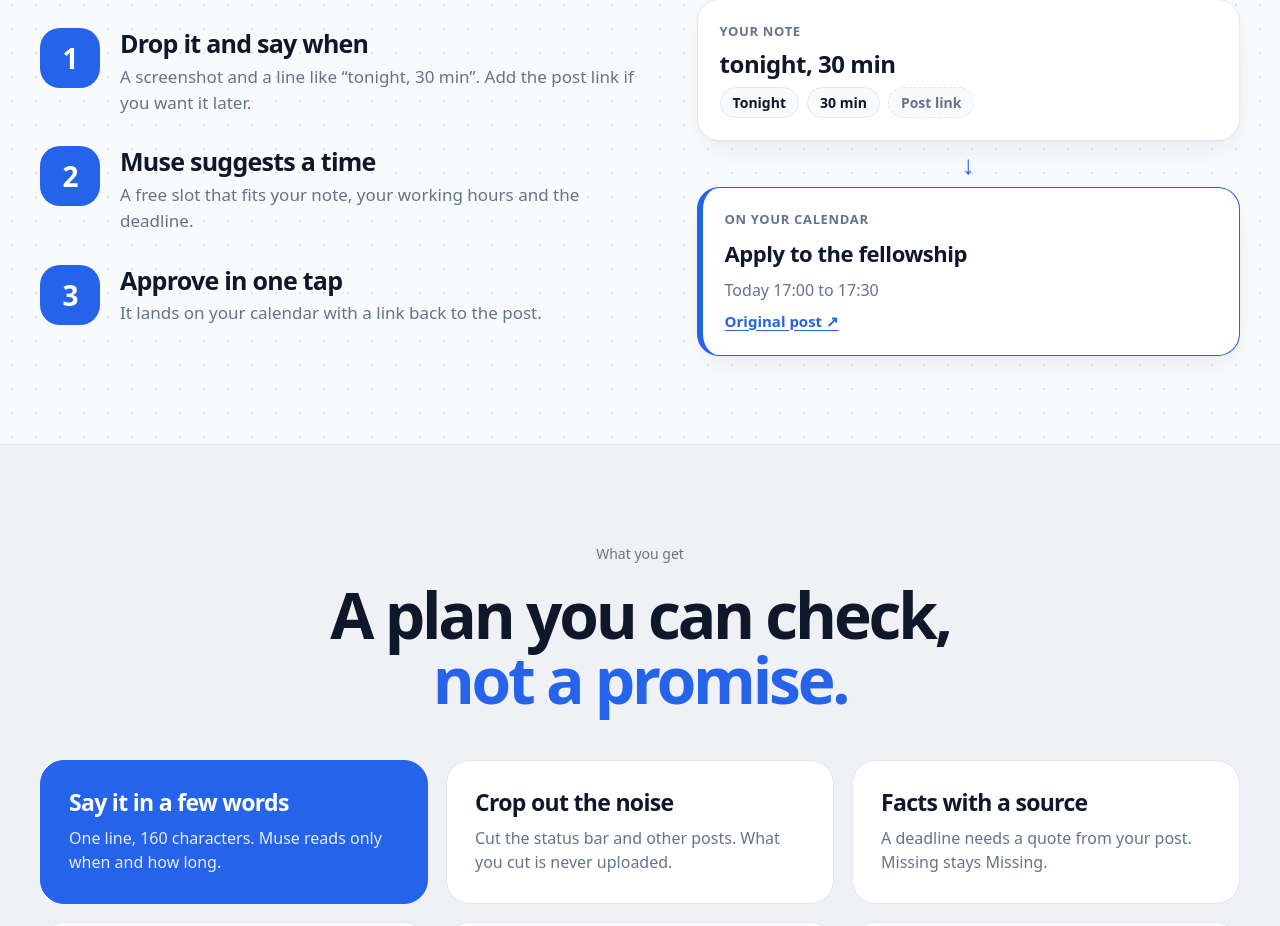
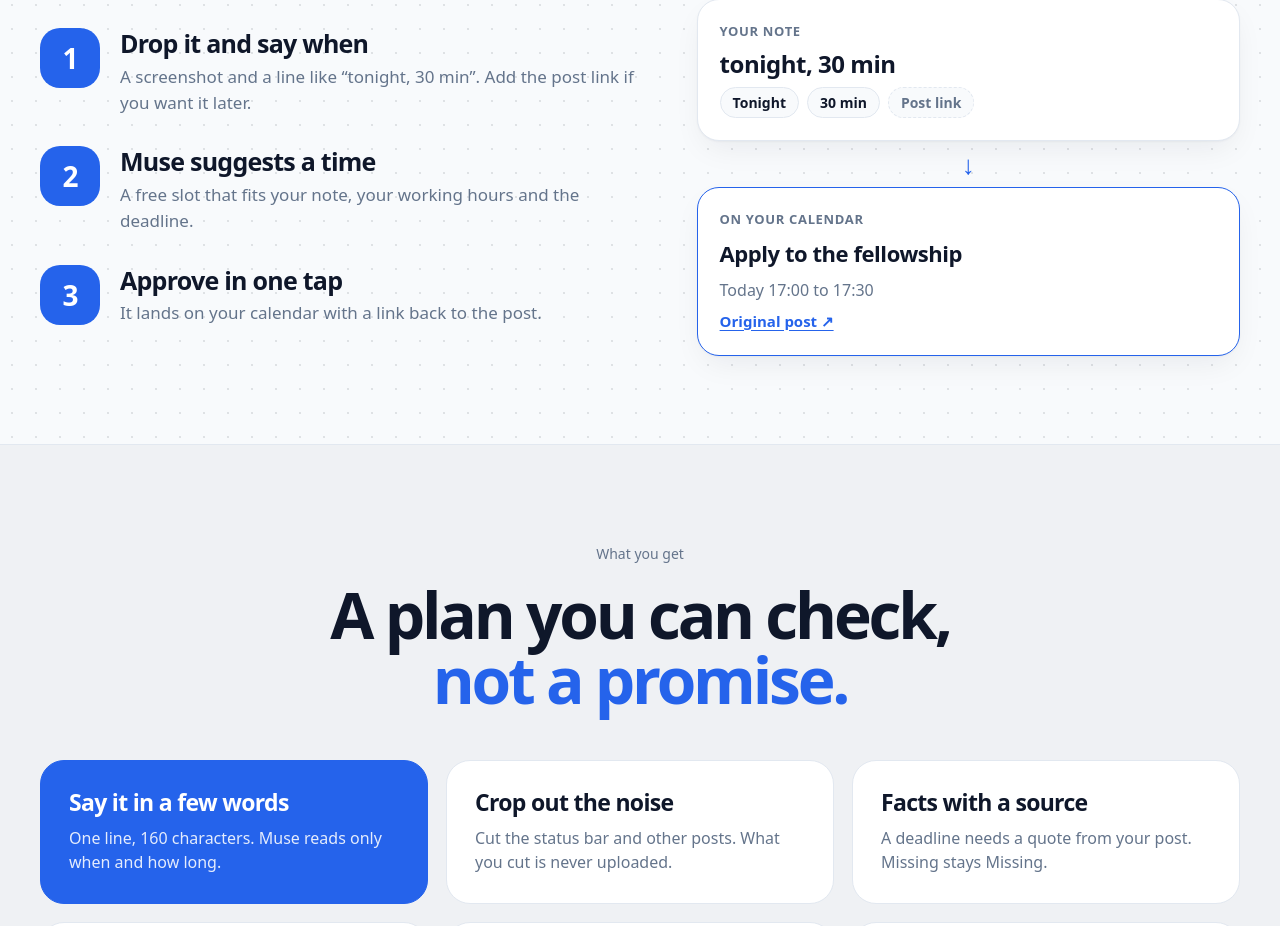
Before and after one commit to yaitbam/SavedToActions-v1, a React (Vite) app in the folder web/: page / in a window 1280 px wide. Shown: the part 2071-2997 px from the top of the page. Built offline with nearby package versions, Linux system fonts and the light colour scheme.

Commit message:
Remove the left border from the calendar card in How it works

```diff
--- a/web/src/features/landing/landing-page.css
+++ b/web/src/features/landing/landing-page.css
@@ -73,7 +73,7 @@ section[id] { scroll-margin-top:72px; }
 .flow-chips i { padding:4px 12px; border:1px solid var(--color-line); border-radius:999px; background:var(--color-bg); font-size:14px; font-style:normal; font-weight:600; }
 .flow-chips i.is-link { border-style:dashed; color:var(--color-muted); }
 .flow-arrow { align-self:center; color:var(--color-brand); font-size:26px; font-weight:800; line-height:1; }
-.flow-event { border-color:var(--color-brand); border-left:6px solid var(--color-brand); }
+.flow-event { border-color:var(--color-brand); }
 .flow-event b { font-size:22px; letter-spacing:-.02em; }
 .flow-event p { margin:0; color:var(--color-muted); font-size:16px; }
 .flow-link { color:var(--color-brand); font-size:15px; font-weight:700; text-decoration:underline; text-underline-offset:3px; }
```
